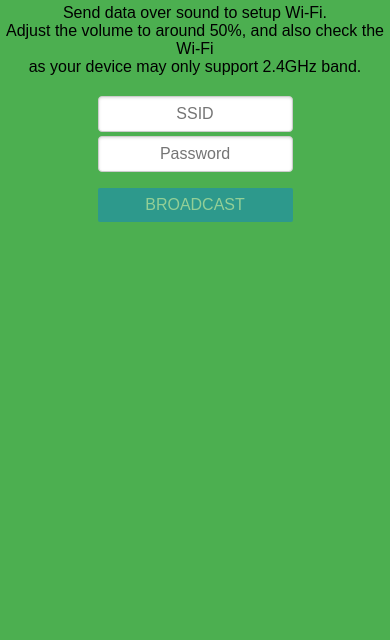
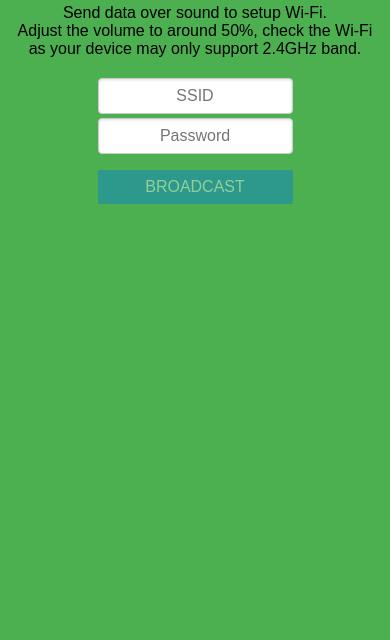
Before and after one commit to voice-engine/hey-wifi, a plain HTML site: page index.html in a window 390 px wide. Shown: the part 152-792 px from the top of the page. Drawn offline with Linux system fonts and the light colour scheme; no server answers.

Commit message:
adjust text to fit small screens

```diff
--- a/index.html
+++ b/index.html
@@ -158,7 +158,7 @@
             </h1>
             <h3>Hey, Wi-Fi</h3>
             <p>Send data over sound to setup Wi-Fi.<br>
-                Adjust the volume to around 50%, and also check the Wi-Fi<br>
+                Adjust the volume to around 50%, check the Wi-Fi<br>
                 as your device may only support 2.4GHz band.
             </p>
             <form class="pure-form pure-form-stacked pure-u-1-2" onsubmit="return false">
```
